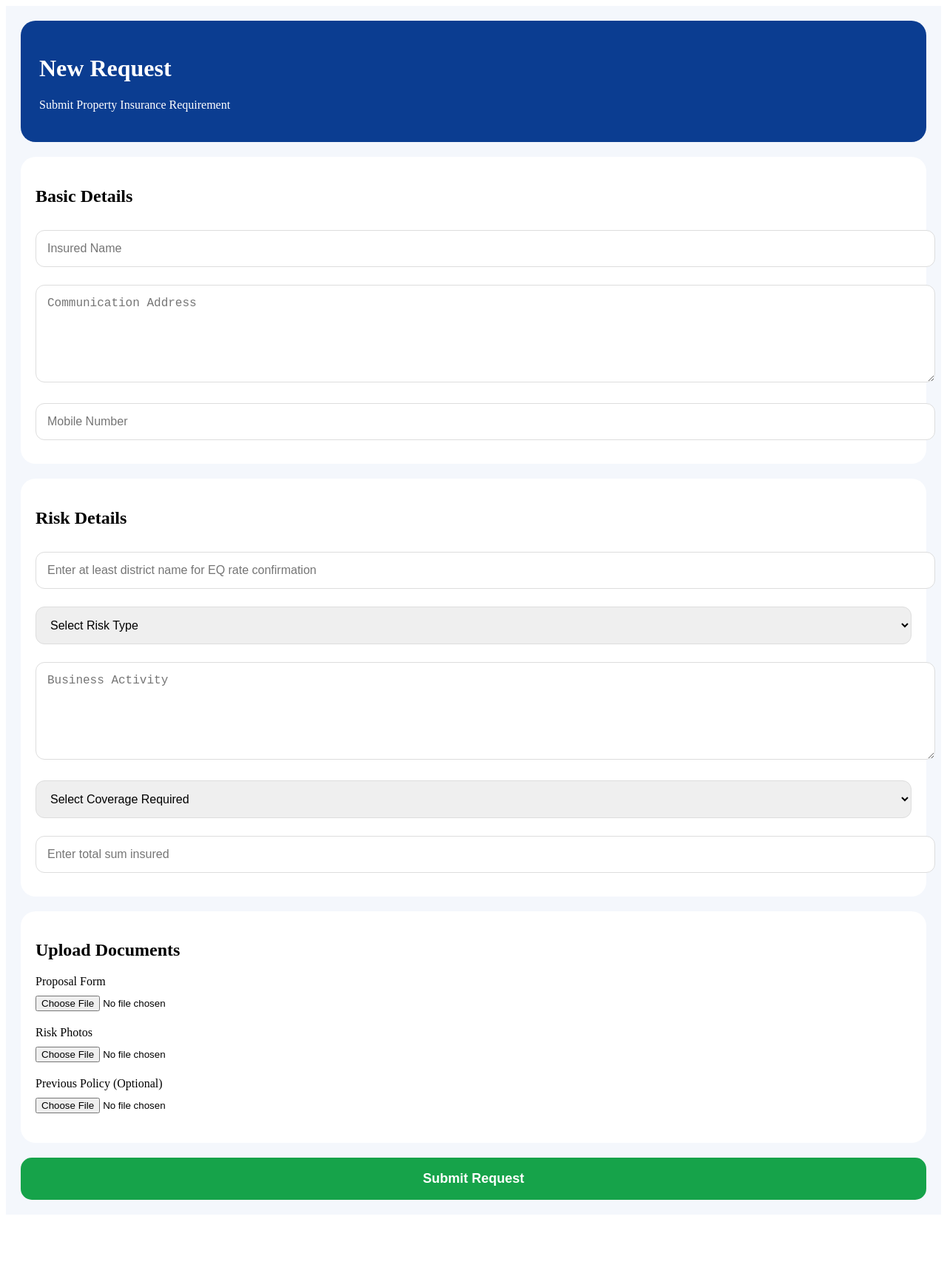
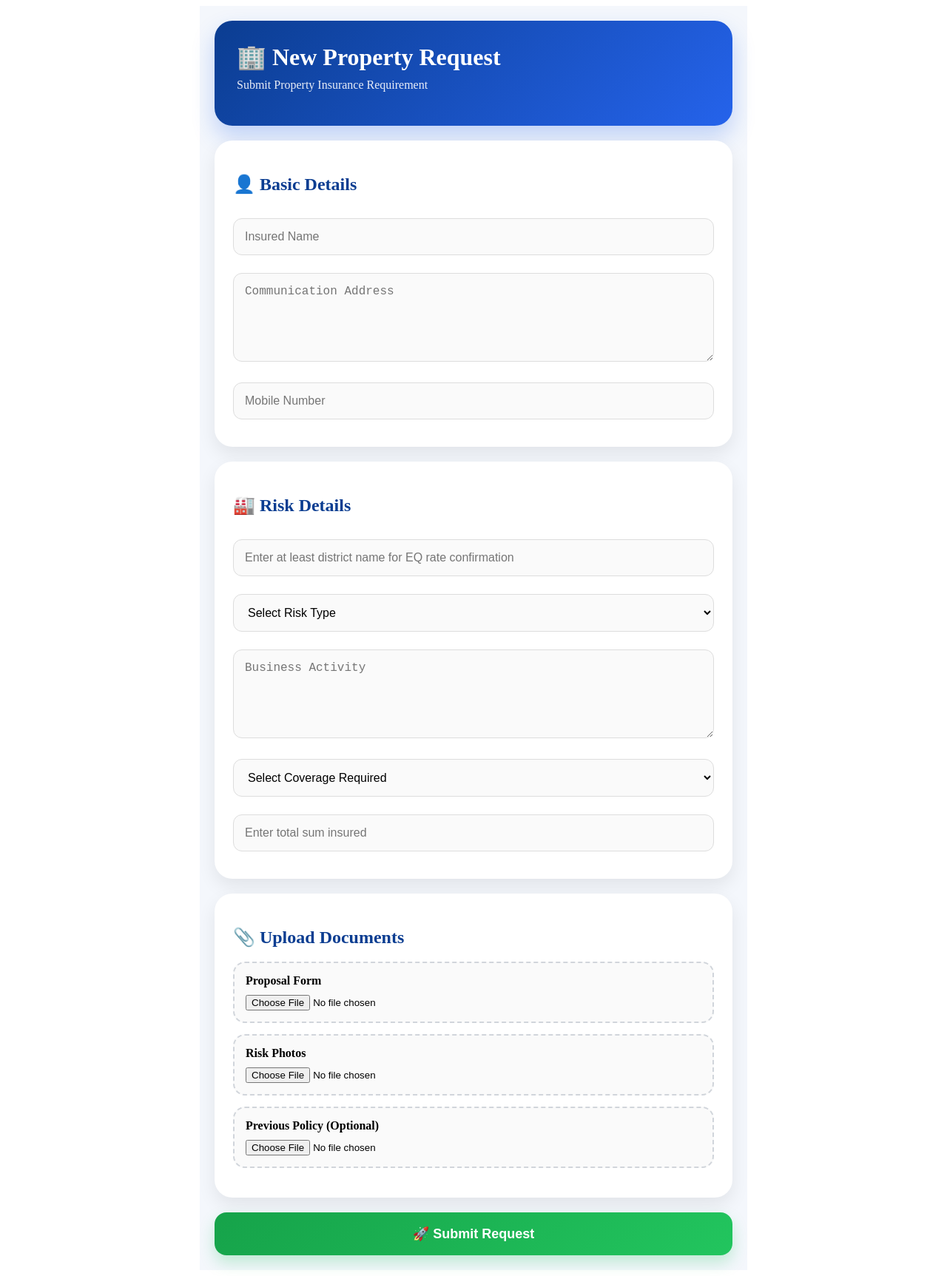
Before and after one commit to Arunsonly/property-insurance-portal, a Next.js app: page /user/new-request in a window 1280 px wide. Shown: the whole page at 74% size. Before the commit the page ends 1650 px from the top, so only its background shows below. Built offline with nearby package versions, Linux system fonts and the light colour scheme.

Commit message:
Update new-request.js

```diff
--- a/pages/user/new-request.js
+++ b/pages/user/new-request.js
@@ -41,30 +41,42 @@ export default function NewRequest() {
         background: "#f4f7fc",
         minHeight: "100vh",
         padding: "20px",
+        maxWidth: "700px",
+        margin: "0 auto",
       }}
     >
+      {/* Header */}
       <div
         style={{
-          background: "#0b3d91",
+          background:
+            "linear-gradient(135deg,#0b3d91,#2563eb)",
           color: "#fff",
-          padding: "25px",
-          borderRadius: "20px",
+          padding: "30px",
+          borderRadius: "24px",
           marginBottom: "20px",
+          boxShadow:
+            "0 15px 30px rgba(37,99,235,.25)",
         }}
       >
-        <h1>New Request</h1>
-        <p>Submit Property Insurance Requirement</p>
+        <h1 style={{ margin: 0 }}>
+          🏢 New Property Request
+        </h1>
+
+        <p
+          style={{
+            marginTop: "10px",
+            opacity: "0.9",
+          }}
+        >
+          Submit Property Insurance Requirement
+        </p>
       </div>
 
-      <div
-        style={{
-          background: "#fff",
-          padding: "20px",
-          borderRadius: "20px",
-          marginBottom: "20px",
-        }}
-      >
-        <h2>Basic Details</h2>
+      {/* Basic Details */}
+      <div style={cardStyle}>
+        <h2 style={{ color: "#0b3d91" }}>
+          👤 Basic Details
+        </h2>
 
         <input
           placeholder="Insured Name"
@@ -82,15 +94,11 @@ export default function NewRequest() {
         />
       </div>
 
-      <div
-        style={{
-          background: "#fff",
-          padding: "20px",
-          borderRadius: "20px",
-          marginBottom: "20px",
-        }}
-      >
-        <h2>Risk Details</h2>
+      {/* Risk Details */}
+      <div style={cardStyle}>
+        <h2 style={{ color: "#0b3d91" }}>
+          🏭 Risk Details
+        </h2>
 
         <input
           placeholder="Enter at least district name for EQ rate confirmation"
@@ -99,27 +107,47 @@ export default function NewRequest() {
 
         <select
           value={riskType}
-          onChange={(e) => handleRiskType(e.target.value)}
+          onChange={(e) =>
+            handleRiskType(e.target.value)
+          }
           style={inputStyle}
         >
-          <option value="">Select Risk Type</option>
+          <option value="">
+            Select Risk Type
+          </option>
 
-          <option>Manufacturing Unit</option>
-          <option>Godown (Open)</option>
-          <option>Godown (Closed)</option>
-          <option>Retail Shop</option>
-          <option>Other</option>
+          <option>
+            Manufacturing Unit
+          </option>
+
+          <option>
+            Godown (Open)
+          </option>
+
+          <option>
+            Godown (Closed)
+          </option>
+
+          <option>
+            Retail Shop
+          </option>
+
+          <option>
+            Other
+          </option>
         </select>
 
         <textarea
           value={businessActivity}
-          onChange={(e) => setBusinessActivity(e.target.value)}
+          onChange={(e) =>
+            setBusinessActivity(e.target.value)
+          }
           placeholder="Business Activity"
           style={textareaStyle}
         />
 
         <select style={inputStyle}>
-          <option value="">
+          <option>
             Select Coverage Required
           </option>
 
@@ -146,82 +174,109 @@ export default function NewRequest() {
         />
       </div>
 
-      <div
-        style={{
-          background: "#fff",
-          padding: "20px",
-          borderRadius: "20px",
-          marginBottom: "20px",
-        }}
-      >
-        <h2>Upload Documents</h2>
+      {/* Upload Documents */}
+      <div style={cardStyle}>
+        <h2 style={{ color: "#0b3d91" }}>
+          📎 Upload Documents
+        </h2>
 
-        <label>
-          Proposal Form
+        <div style={uploadBox}>
+          <strong>
+            Proposal Form
+          </strong>
           <input
             type="file"
             style={fileStyle}
           />
-        </label>
+        </div>
 
-        <label>
-          Risk Photos
+        <div style={uploadBox}>
+          <strong>
+            Risk Photos
+          </strong>
           <input
             type="file"
             style={fileStyle}
           />
-        </label>
+        </div>
 
-        <label>
-          Previous Policy (Optional)
+        <div style={uploadBox}>
+          <strong>
+            Previous Policy (Optional)
+          </strong>
           <input
             type="file"
             style={fileStyle}
           />
-        </label>
+        </div>
       </div>
 
+      {/* Submit */}
       <button
         style={{
           width: "100%",
-          background: "#16a34a",
+          padding: "18px",
+          border: "none",
+          borderRadius: "16px",
+          background:
+            "linear-gradient(135deg,#16a34a,#22c55e)",
           color: "#fff",
-          border: "none",
-          padding: "18px",
-          borderRadius: "15px",
           fontSize: "18px",
-          fontWeight: "bold",
+          fontWeight: "700",
+          boxShadow:
+            "0 10px 20px rgba(34,197,94,0.25)",
+          cursor: "pointer",
         }}
       >
-        Submit Request
+        🚀 Submit Request
       </button>
     </div>
   );
 }
 
+const cardStyle = {
+  background: "#fff",
+  padding: "25px",
+  borderRadius: "24px",
+  marginBottom: "20px",
+  boxShadow:
+    "0 10px 25px rgba(0,0,0,0.08)",
+};
+
 const inputStyle = {
   width: "100%",
+  boxSizing: "border-box",
   padding: "15px",
   marginTop: "12px",
   marginBottom: "12px",
   borderRadius: "12px",
   border: "1px solid #ddd",
   fontSize: "16px",
+  background: "#fafafa",
 };
 
 const textareaStyle = {
   width: "100%",
-  minHeight: "100px",
+  boxSizing: "border-box",
+  minHeight: "120px",
   padding: "15px",
   marginTop: "12px",
   marginBottom: "12px",
   borderRadius: "12px",
   border: "1px solid #ddd",
   fontSize: "16px",
+  background: "#fafafa",
 };
 
 const fileStyle = {
   width: "100%",
   marginTop: "10px",
-  marginBottom: "20px",
 };
+
+const uploadBox = {
+  border: "2px dashed #d1d5db",
+  borderRadius: "16px",
+  padding: "15px",
+  marginBottom: "15px",
+  background: "#fafafa",
+};
```
